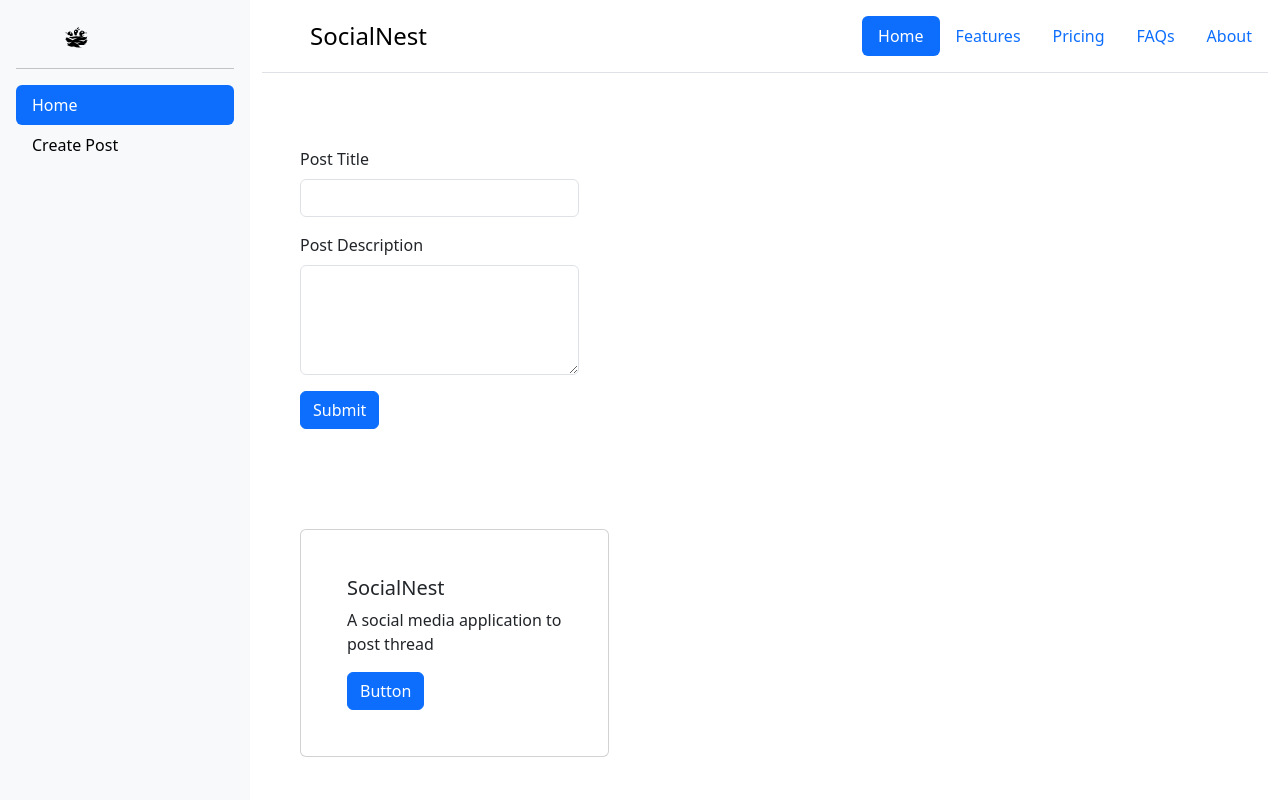
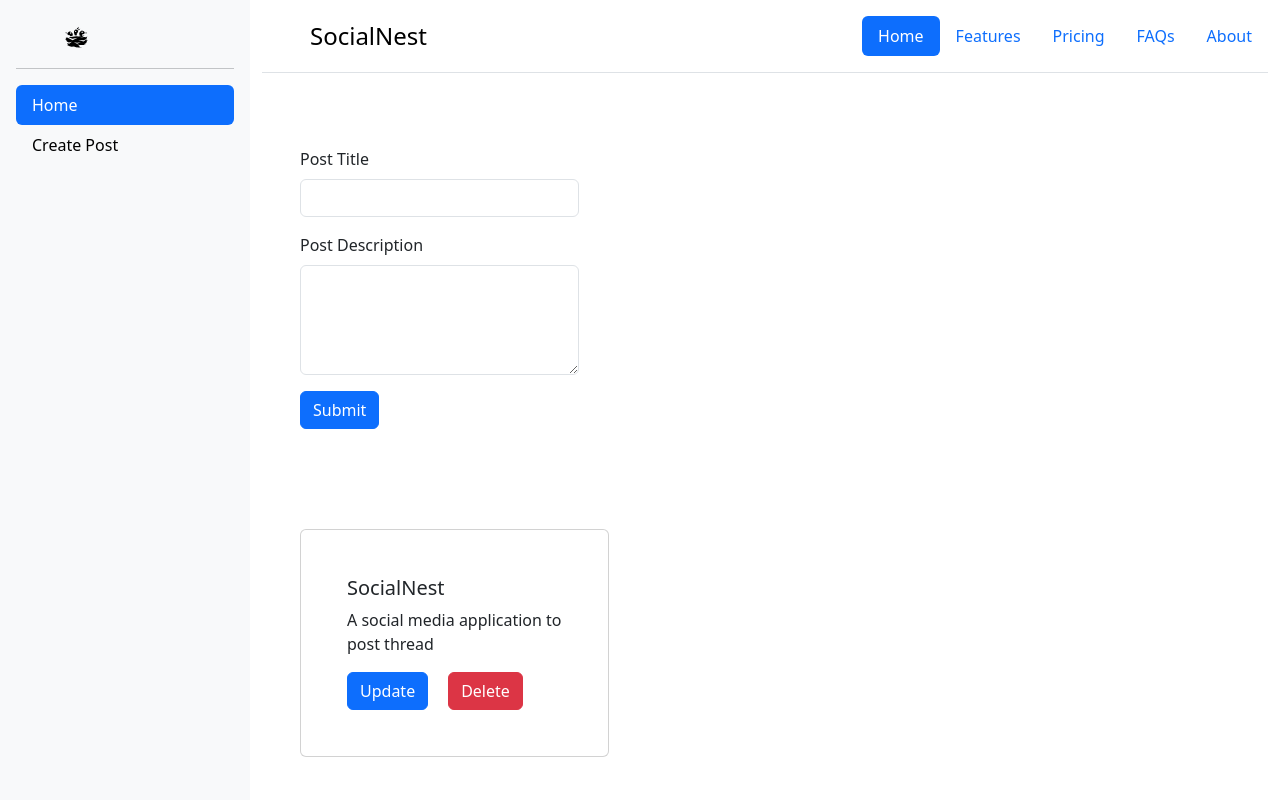
Before and after one commit to nehalpanchall/SocialNest, a React (Vite) app in the folder SocialNest/: page / in a window 1280 px wide. Shown: the top 800 px of the page. Built offline with nearby package versions, Linux system fonts and the light colour scheme.

Commit message:
activate delete button to delete post

```diff
--- a/SocialNest/src/App.jsx
+++ b/SocialNest/src/App.jsx
@@ -27,13 +27,18 @@ const App = () => {
     titleField.current.focus();
   };
 
+  const deletePost = (deleteItem) => {
+    let notDeletePosts = post.filter((item) => item !== deleteItem);
+    setPost(notDeletePosts);
+  };
+
   return (
     <div className="app-container">
       <Sidebar />
       <div className="right-contents">
         <Header />
         <CreatePost createPost={createPost} />
-        <Card post={post} />
+        <Card post={post} deletePost={deletePost} />
         <Footer className="footer" />
       </div>
     </div>
--- a/SocialNest/src/components/Card.jsx
+++ b/SocialNest/src/components/Card.jsx
@@ -1,17 +1,25 @@
-const Card = ({ post }) => {
+import React from 'react';
+
+const Card = ({ post, deletePost }) => {
   return (
     <>
       {post.map((item) => {
         return (
-          <>
+          <React.Fragment key={item}>
             <div className="card">
               <div className="card-body">
                 <h5 className="card-title">{item.title}</h5>
                 <p className="card-text">{item.description}</p>
-                <a className="btn btn-primary">Button</a>
+                <a className="btn btn-primary">Update</a>
+                <a
+                  className="btn btn-danger delete-btn"
+                  onClick={() => deletePost(item)}
+                >
+                  Delete
+                </a>
               </div>
             </div>
-          </>
+          </React.Fragment>
         );
       })}
     </>
--- a/SocialNest/src/components/Footer.jsx
+++ b/SocialNest/src/components/Footer.jsx
@@ -1,8 +1,8 @@
 const Footer = () => {
   return (
     <>
-      <div className="container">
-        <footer className="py-3 my-4">
+      <div className="container ">
+        <footer className="py-3 my-4 ">
           <ul className="nav justify-content-center border-bottom pb-3 mb-3">
             <li className="nav-item">
               <a href="#" className="nav-link px-2 text-body-secondary">
--- a/SocialNest/src/index.css
+++ b/SocialNest/src/index.css
@@ -24,3 +24,12 @@
   padding: 30px;
   width: 30%;
 }
+
+.delete-btn {
+  margin-left: 20px;
+}
+
+.footer {
+  position: fixed;
+  bottom: 0;
+}
```
